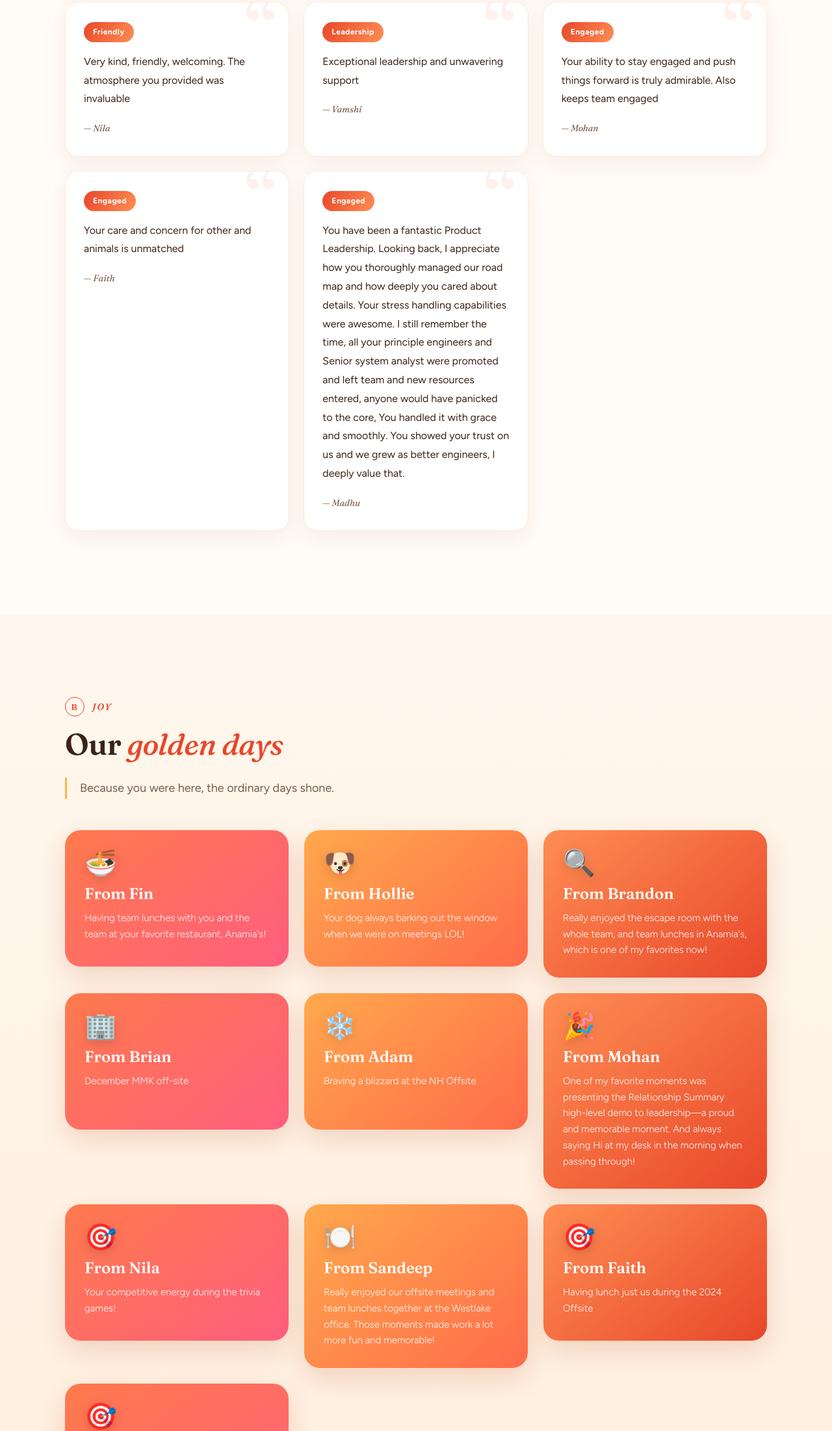
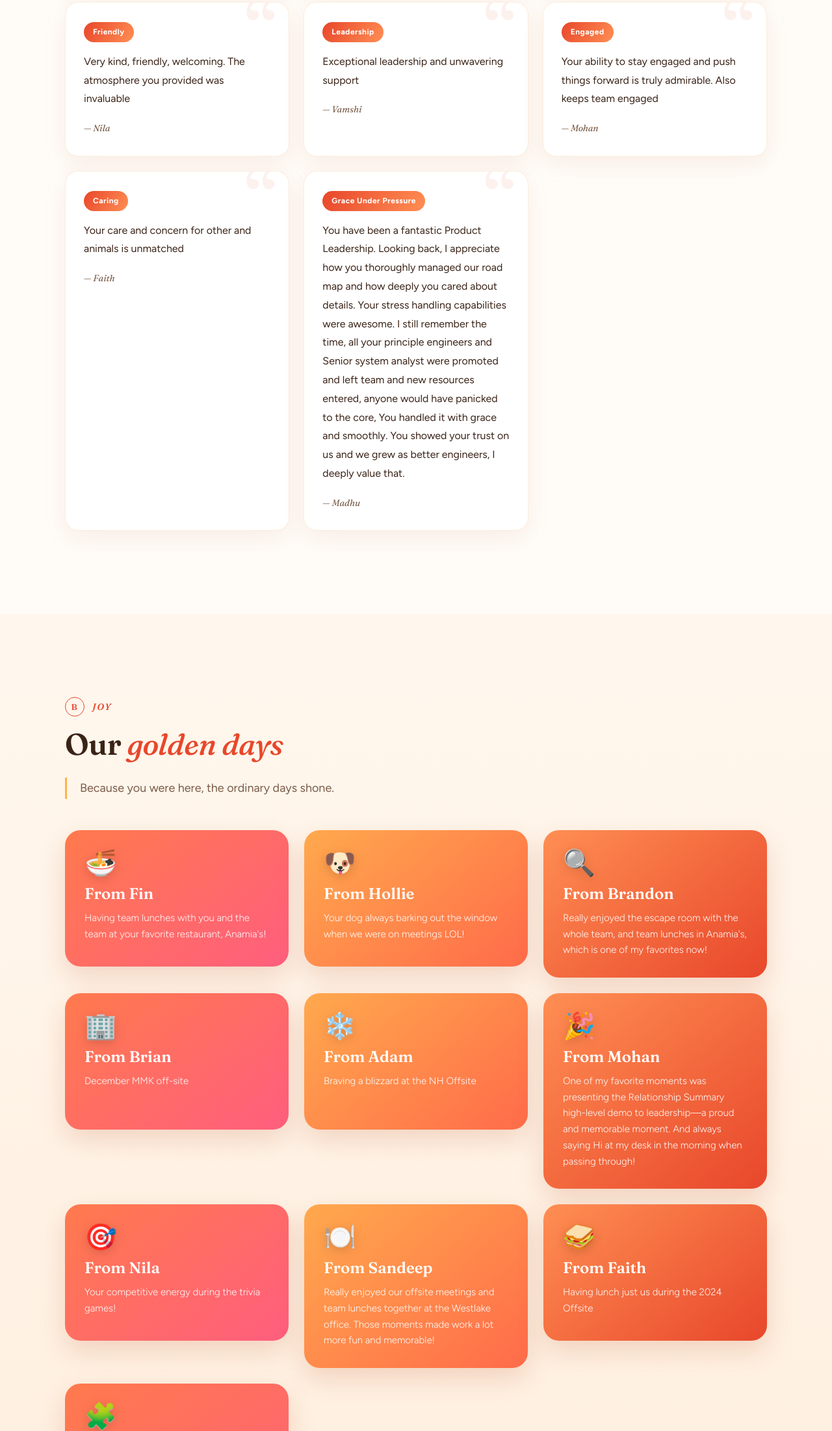
Before and after one commit to hanbing6228/farewell-Jeanna, a plain HTML site: page index.html in a window 1280 px wide. Shown: the part 1982-4185 px from the top of the page at 65% size. Drawn offline with Linux system fonts and the light colour scheme; no server answers.

Commit message:
Update index.html

```diff
--- a/index.html
+++ b/index.html
@@ -365,8 +365,8 @@ const LEADER_QUOTES = [
   {pill:"Friendly", p:"Very kind, friendly, welcoming. The atmosphere you provided was invaluable", by:"Nila"},
   {pill:"Leadership", p:"Exceptional leadership and unwavering support", by:"Vamshi"},
   {pill:"Engaged", p:"Your ability to stay engaged and push things forward is truly admirable. Also keeps team engaged", by:"Mohan"},
-  {pill:"Engaged", p:"Your care and concern for other and animals is unmatched", by:"Faith"},
-  {pill:"Engaged", p:"You have been a fantastic Product Leadership. Looking back, I appreciate how you thoroughly managed our road map and how deeply you cared about details. Your stress handling capabilities were awesome. I still remember the time, all your principle engineers and Senior system analyst were promoted and left team and new resources entered, anyone would have panicked to the core, You handled it with grace and smoothly. You showed your trust on us and we grew as better engineers, I deeply value that.", by:"Madhu"},
+  {pill:"Caring", p:"Your care and concern for other and animals is unmatched", by:"Faith"},
+  {pill:"Grace Under Pressure", p:"You have been a fantastic Product Leadership. Looking back, I appreciate how you thoroughly managed our road map and how deeply you cared about details. Your stress handling capabilities were awesome. I still remember the time, all your principle engineers and Senior system analyst were promoted and left team and new resources entered, anyone would have panicked to the core, You handled it with grace and smoothly. You showed your trust on us and we grew as better engineers, I deeply value that.", by:"Madhu"},
 ];
 
 // 4) Section B — joy memories (emoji, h = title, p = memory)
@@ -379,8 +379,8 @@ const JOY_MEMORIES = [
   {emoji:"\uD83C\uDF89", h:"From Mohan", p:"One of my favorite moments was presenting the Relationship Summary high-level demo to leadership\u2014a proud and memorable moment. And always saying Hi at my desk in the morning when passing through!"},
   {emoji:"\uD83C\uDFAF", h:"From Nila", p:"Your competitive energy during the trivia games!"},
   {emoji:"\uD83C\uDF7D\uFE0F", h:"From Sandeep", p:"Really enjoyed our offsite meetings and team lunches together at the Westlake office. Those moments made work a lot more fun and memorable!"},
-  {emoji:"\uD83C\uDFAF", h:"From Faith", p:"Having lunch just us during the 2024 Offsite"},
-  {emoji:"\uD83C\uDFAF", h:"From Madhu", p:"1) Our work together in OLB, lots of ups and downs, but finally made it stable! <br> 2) Our meeting in Texas in both trips, escape room and brunch on last day of my trip! <br> 3) I will specially remember - <I work with a very silent set of people, nobody talks!>"},
+  {emoji:"\uD83E\uDD6A", h:"From Faith", p:"Having lunch just us during the 2024 Offsite"},
+  {emoji:"\uD83E\uDDE9", h:"From Madhu", p:"1) Our work together in OLB, lots of ups and downs, but finally made it stable! <br> 2) Our meeting in Texas in both trips, escape room and brunch on last day of my trip! <br> 3) I will specially remember &mdash; &ldquo;I work with a very silent set of people, nobody talks!&rdquo;"},
 ];
 
 // 5) Section C — wishes for the future (p = wish, by = who)
```
